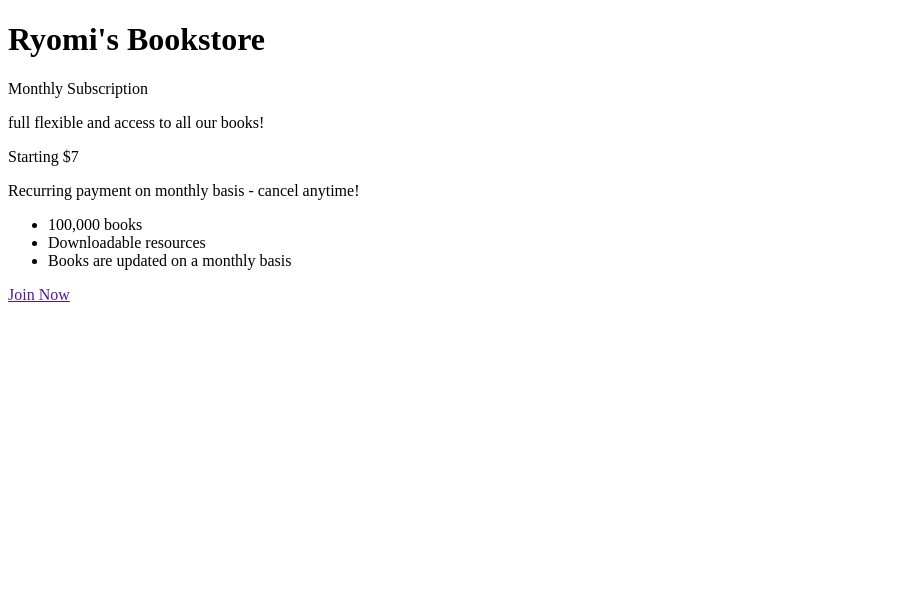
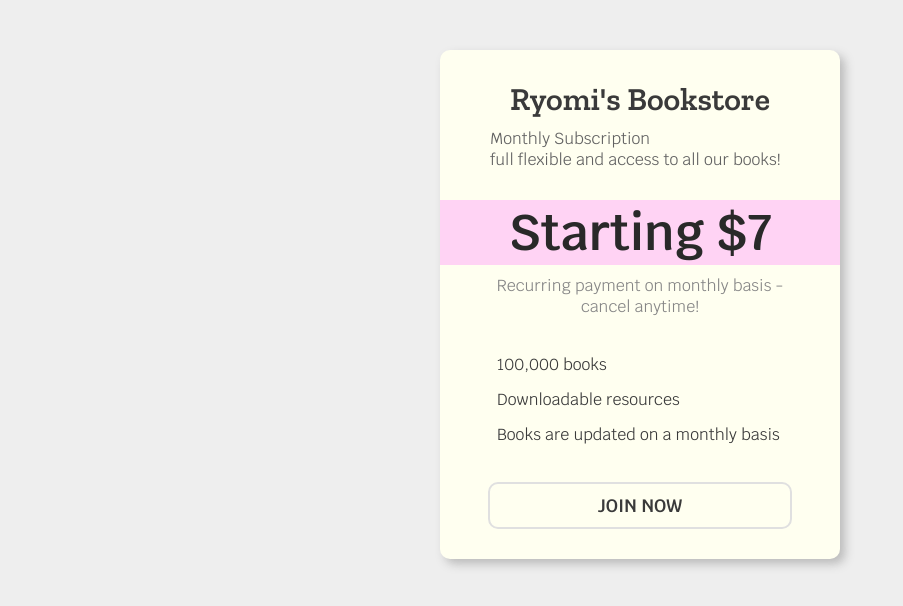
Before and after one commit to Ryomi-j/Monthly-Subscription, a plain HTML site: page index.html in a window 1280 px wide. Shown: the whole page, without its empty margins (0-903 px from the left). Drawn offline with nearby package versions, Linux system fonts and the light colour scheme.

Commit message:
made a CSS file

```diff
--- a/index.html
+++ b/index.html
@@ -3,27 +3,38 @@
   <head>
     <meta charset="UTF-8" />
     <title>Monthly Subscription</title>
+    <link rel="preconnect" href="https://fonts.googleapis.com" />
+    <link rel="preconnect" href="https://fonts.gstatic.com" crossorigin />
+    <link
+      href="https://fonts.googleapis.com/css2?family=Krub:wght@400;600&family=Zilla+Slab:wght@400;600&display=swap"
+      rel="stylesheet"
+    />
+    <link rel="stylesheet" href="./style.css" />
   </head>
   <body>
     <header>
       <h1>Ryomi's Bookstore</h1>
-      <p>Monthly Subscription</p>
-      <p>full flexible and access to all our books!</p>
+      <div id="sub_detail">
+        <p>Monthly Subscription</p>
+        <p>full flexible and access to all our books!</p>
+      </div>
     </header>
     <main>
-      <div id="price">
-        <p>Starting $7</p>
-        <p>Recurring payment on monthly basis - cancel anytime!</p>
+      <div>
+        <p id="price">Starting $7</p>
+        <p id="price_details">
+          Recurring payment on monthly basis - cancel anytime!
+        </p>
       </div>
       <div id="contents">
         <ul>
-            <li>100,000 books</li>
-            <li>Downloadable resources</li>
-            <li>Books are updated on a monthly basis</li>
+          <li>100,000 books</li>
+          <li>Downloadable resources</li>
+          <li>Books are updated on a monthly basis</li>
         </ul>
       </div>
-      <div id="button">
-        <a href="">Join Now</a>
+      <div>
+        <a id="btn" href="">Join Now</a>
       </div>
     </main>
   </body>
--- /dev/null
+++ b/style.css
@@ -0,0 +1,89 @@
+* {
+    margin: 0;
+    padding: 0;
+}
+
+html {
+  background-color: rgba(128, 128, 128, 0.13);
+  font-family: "Krub", sans-serif;
+  font-weight: 400;
+}
+
+body {
+  background-color: rgb(255, 255, 240);
+  width: 400px;
+  margin: 50px auto;
+  text-align: center;
+  box-shadow: 5px 5px 10px rgba(128, 128, 128, 0.457);
+  border-radius: 10px;
+}
+
+h1 {
+  color: rgb(58, 58, 58);
+  padding: 30px 50px 0px 50px;
+  margin: 10px 0;
+  font-family: "Zilla Slab", serif;
+  font-weight: 600;
+}
+
+#sub_detail {
+  color: rgb(98, 98, 98);
+  text-align: left;
+  padding: 0 50px;
+  margin: 10px 0 30px 0;
+}
+
+#price {
+  color: rgb(41, 41, 41);
+  background-color: rgba(255, 167, 249, 0.502);
+  text-align: center;
+  margin: 30px auto 10px auto;
+  font-size: 50px;
+  font-weight: 600;
+}
+
+#price_details {
+  color: rgb(134, 134, 134);
+  text-align: center;
+  margin: 10px 0 30px 0;
+  padding: 0 50px;
+}
+
+#contents {
+  width: 300px;
+  margin: 30px 50px;
+  text-align: left;
+}
+
+ul {
+  display: flex;
+  flex-direction: column;
+  padding: 0 auto;
+}
+
+li {
+  list-style: none;
+  color: rgb(58, 58, 58);
+  padding: 2px;
+  margin: 5px;
+}
+
+#btn {
+  color:  rgb(58, 58, 58);
+  text-decoration: none;
+  text-transform: uppercase;
+  display: inline-block;
+  width: 70%;
+  padding: 10px;
+  margin: 0 0 30px 0;
+  border: 2px solid rgb(224, 224, 224);
+  font-size: 18px;
+  font-weight: 600;
+  border-radius: 10px;
+}
+
+#btn:hover {
+  color:  rgb(58, 58, 58);
+  background-color: rgba(242, 255, 0, 0.773);
+  border: 2px solid rgb(255, 255, 255);
+}
```
